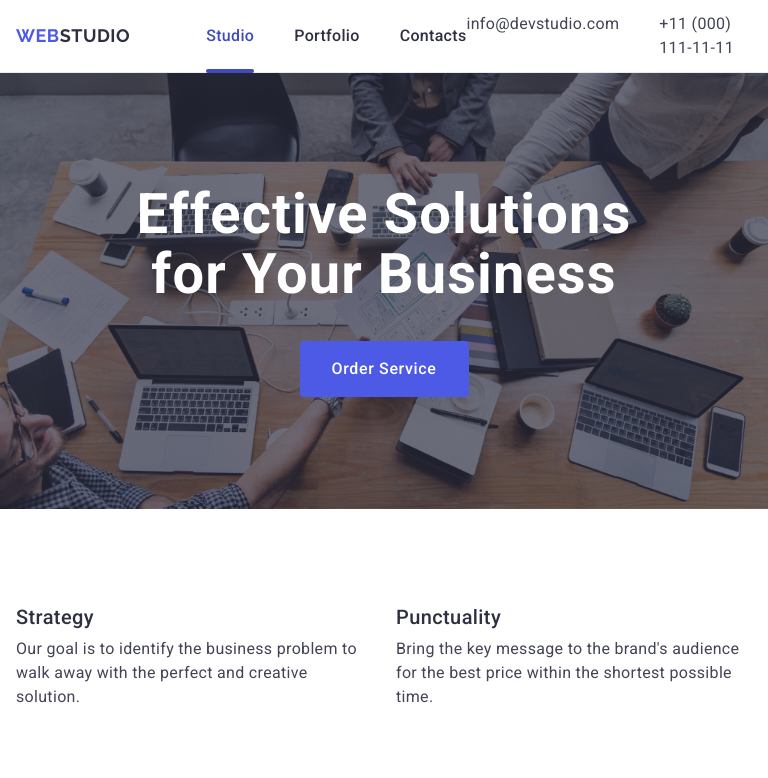
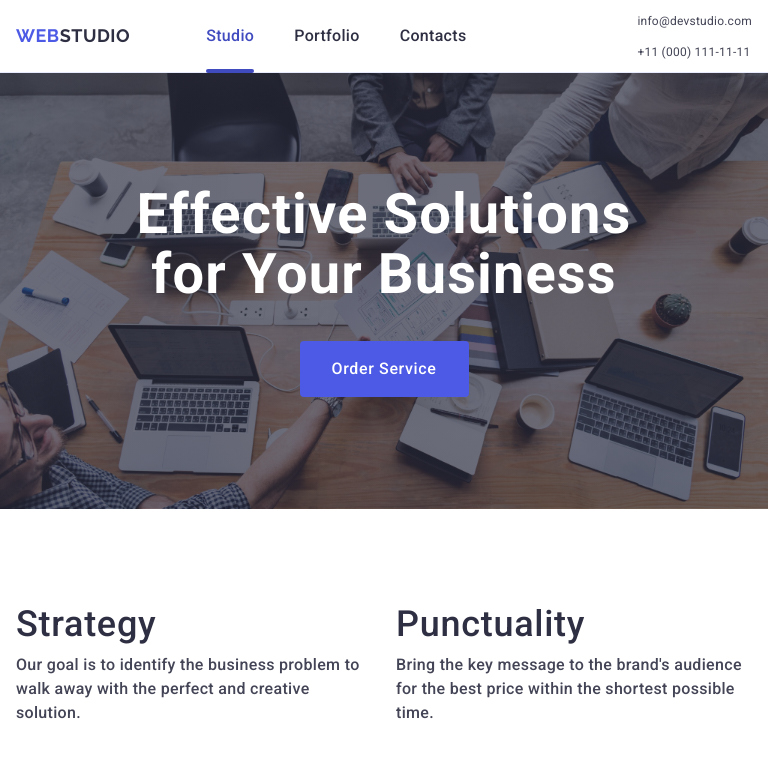
Before and after one commit to juliaofaragon-lab/goit-markup-hw-06, a plain HTML site: page index.html in a window 768 px wide. Shown: the top 778 px of the page. Drawn offline with nearby package versions, Linux system fonts and the light colour scheme.

Commit message:
changes 1

```diff
--- a/css/styles.css
+++ b/css/styles.css
@@ -751,6 +751,29 @@ a {
   }
 }
 
+/* планшет: 768–1157px */
+@media screen and (min-width: 768px) and (max-width: 1157px) {
+  /* contacts в хедері колонкою + менший шрифт */
+  .contacts-list {
+    flex-direction: column;
+    gap: 12px;
+  }
+
+  .contact-link {
+    font-size: 12px;
+  }
+
+  /* h3 у другій секції (features) — 36px як у макеті */
+  .features-title {
+    font-size: 36px;
+    line-height: 1.11;
+  }
+
+  /* текст під заголовком — жирний тільки на планшеті */
+  .features-text {
+    font-weight: 500;
+  }
+}
 
 /* footer – desktop */
 @media screen and (min-width: 1158px) {
```
